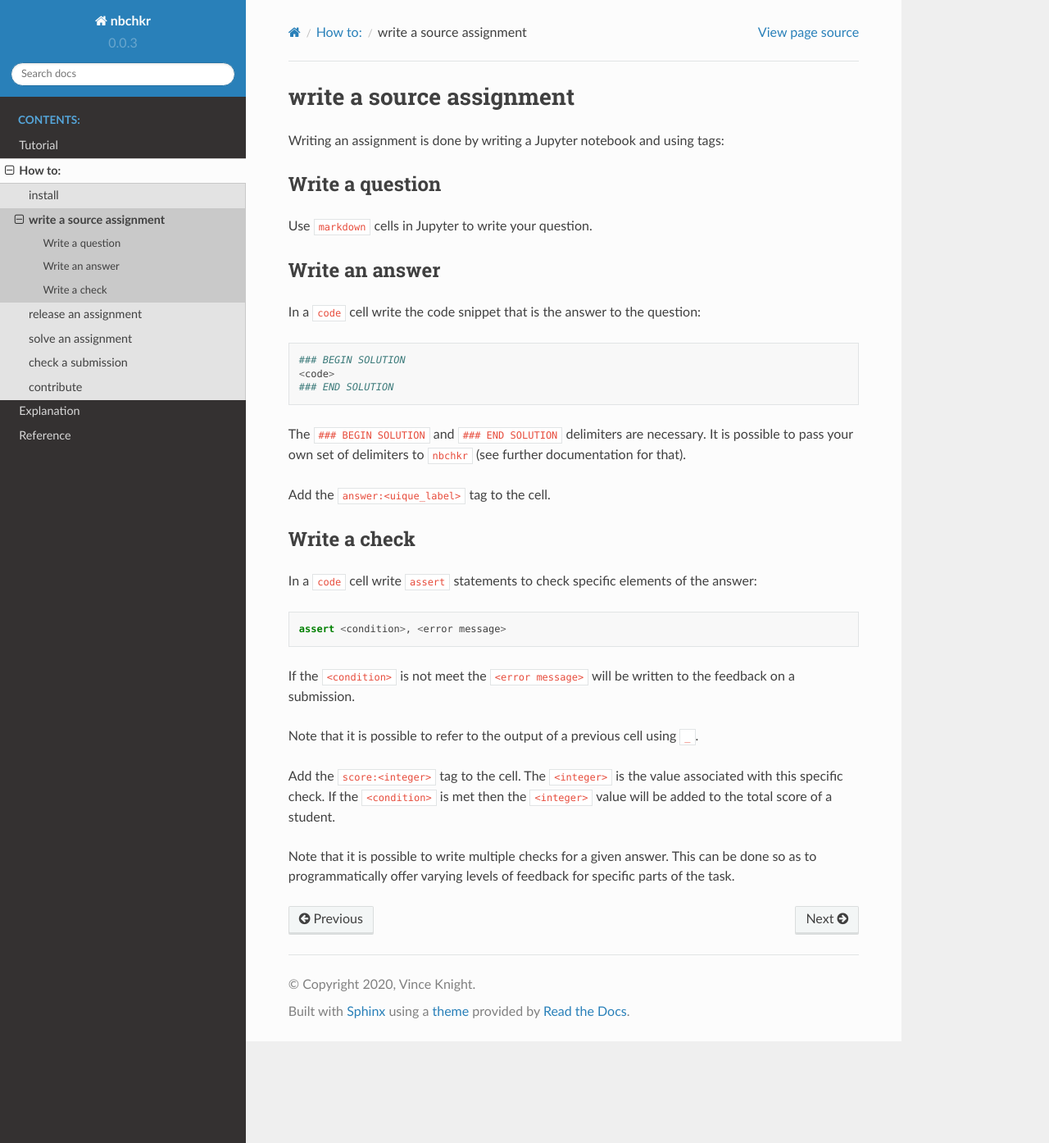
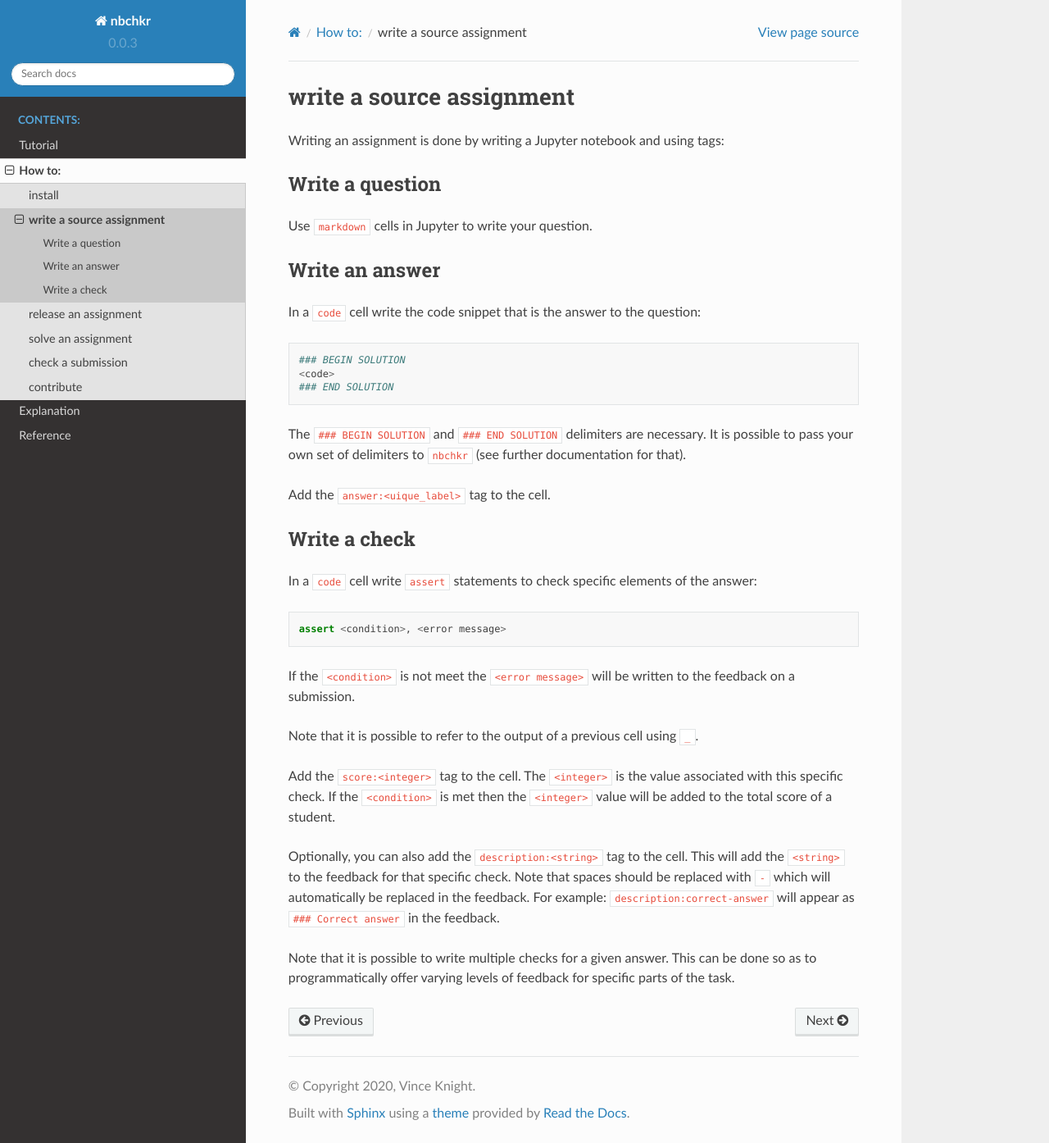
Before and after one commit to drvinceknight/nbchkr, a Sphinx documentation site: the page built from docs/howto/write_an_assignment.rst, in a window 1280 px wide and 1394 px high. Shown: the whole window at 82% size. Built offline with Sphinx 7.4.7 and the Read the Docs theme 2.0.0, drawn with Linux system fonts in a browser that asks for light colours.

Commit message:
Add description tag to how to.

```diff
--- a/docs/howto/write_an_assignment.rst
+++ b/docs/howto/write_an_assignment.rst
@@ -42,6 +42,12 @@ Add the :code:`score:<integer>` tag to the cell. The :code:`<integer>` is the
 value associated with this specific check. If the :code:`<condition>` is met
 then the :code:`<integer>` value will be added to the total score of a student.
 
+Optionally, you can also add the :code:`description:<string>` tag to the cell.
+This will add the :code:`<string>` to the feedback for that specific check. Note
+that spaces should be replaced with :code:`-` which will automatically be
+replaced in the feedback. For example: :code:`description:correct-answer` will
+appear as :code:`### Correct answer` in the feedback.
+
 Note that it is possible to write multiple checks for a given answer. This can
 be done so as to programmatically offer varying levels of feedback for specific
 parts of the task.
```
